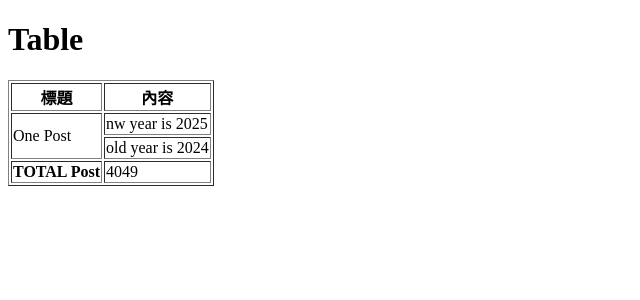
After one commit to orzsdral/PHP-beginger, a PHP site: page /table.php in a window 1280 px wide. The commit adds this page. Shown: the top 300 px of the page, without its empty margins (0-640 px from the left). Run offline with PHP 8.4, Linux system fonts and the light colour scheme.

```diff
--- a/article.php
+++ b/article.php
@@ -26,10 +26,9 @@ require_once("includes/init.php");
                     <h2><?= htmlspecialchars($articles->title) ?></h2>
                     <p><?= htmlspecialchars($articles->content) ?></p>
                 </article>
-                <?php if(Auth::isLoggedIn()): ?>
                 <a href="edit-article.php?id=<?= $articles->id;?>">編輯文章</a>
                 <a href="delete-article.php?id=<?= $articles->id;?>">刪除文章</a>
-                <?php endif; ?>
+
         <?php else: ?>
                 No articles found.
         <?php endif; ?>
--- a/includes/init.php
+++ b/includes/init.php
@@ -8,7 +8,7 @@
  *
  */
 spl_autoload_register(function($class){
-    require_once("classes/{$class}.php");
+    require_once(dirname(__DIR__) . "/classes/{$class}.php");
 });
 
 session_start();
--- /dev/null
+++ b/table.php
@@ -0,0 +1,34 @@
+<!DOCTYPE html>
+<html lang="en">
+<head>
+    <meta charset="UTF-8">
+    <meta name="viewport" content="width=device-width, initial-scale=1.0">
+    <title>Table</title>
+</head>
+<body>
+    <h1>Table</h1>
+    <table border='1'>
+        <thead>
+            <tr>
+                <th>標題</th>
+                <th>內容</th>
+            </tr>
+        </thead>
+        <tbody>
+            <tr>
+                <td rowspan="2">One Post</td>
+                <td>nw year is 2025</td>
+            </tr>
+            <tr>
+                <td>old year is 2024</td>
+            </tr>
+        </tbody>
+        <tfoot>
+            <tr>
+                <th>TOTAL Post</th>
+                <td>4049</td>
+            </tr>
+        </tfoot>
+    </table>
+</body>
+</html>
```
Also changed, not shown: admin/index.php (added, +43 -0 lines).
